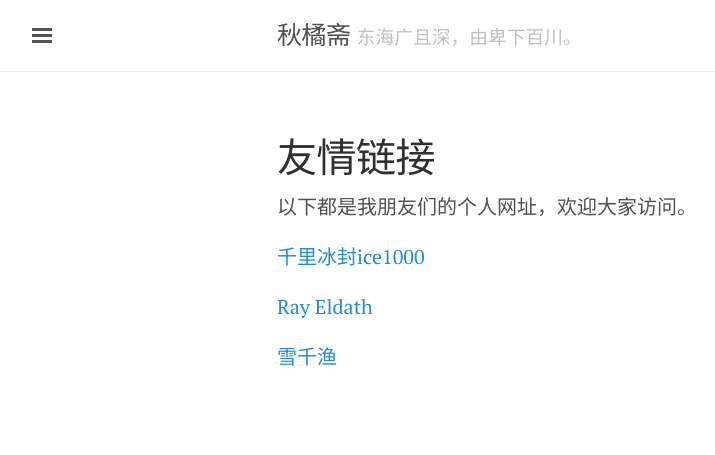
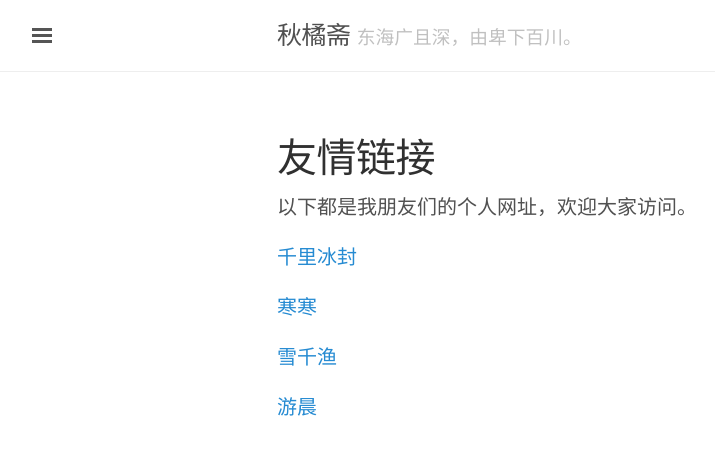
Before and after one commit to dubuqian/dubuqian.github.io, a Jekyll site: the page built from links.md, in a window 1280 px wide. Shown: the top 455 px of the page, without its empty margins (3-718 px from the left). Built offline with Jekyll 4.4.1, drawn with Linux system fonts in a browser that asks for light colours; a script that is not in the unit is left out; comment, search, counter and statistics services are not loaded.

Commit message:
add a new link

```diff
--- a/_layouts/default.html
+++ b/_layouts/default.html
@@ -4,13 +4,7 @@
   {% include head.html %}
 
   <body>
-    <script>daovoice('init', {
-              app_id: "05e5c5b5"
-            });
-            daovoice('update');
-      </script>
     {% include sidebar.html %}
-
     <!-- Wrap is the content to shift when toggling the sidebar. We wrap the
          content to avoid any CSS collisions with our real content. -->
     <div class="wrap">
--- a/links.md
+++ b/links.md
@@ -4,8 +4,10 @@ title: 友情链接
 ---
 以下都是我朋友们的个人网址，欢迎大家访问。
 
-[千里冰封ice1000](http://ice1000.org/)
+[千里冰封](http://ice1000.org/)
 
-[Ray Eldath](https://ray-eldath.me/)
+[寒寒](https://ray-eldath.me/)
 
 [雪千渔](http://www.imxqy.com/)
+
+[游晨](https://eartchen.cn)
```
